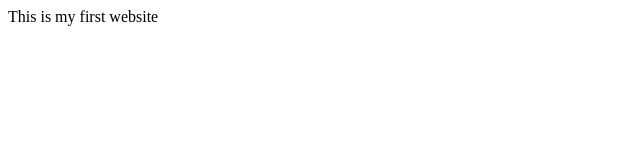
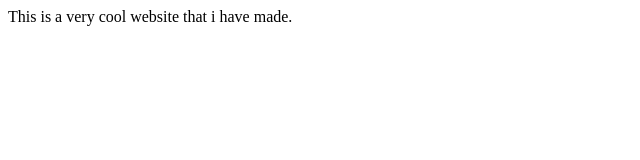
Before and after one commit to IanDastan/UISS-Session-1, a plain HTML site: page index.html in a window 1280 px wide. Shown: the whole page, without its empty margins (0-640 px from the left). Drawn offline with Linux system fonts and the light colour scheme.

Commit message:
Update index.html

```diff
--- a/index.html
+++ b/index.html
@@ -6,6 +6,6 @@
     <title>UISS Session 1</title>
 </head>
 <body>
-    This is my first website
+    This is a very cool website that i have made.
 </body>
 </html>
```
